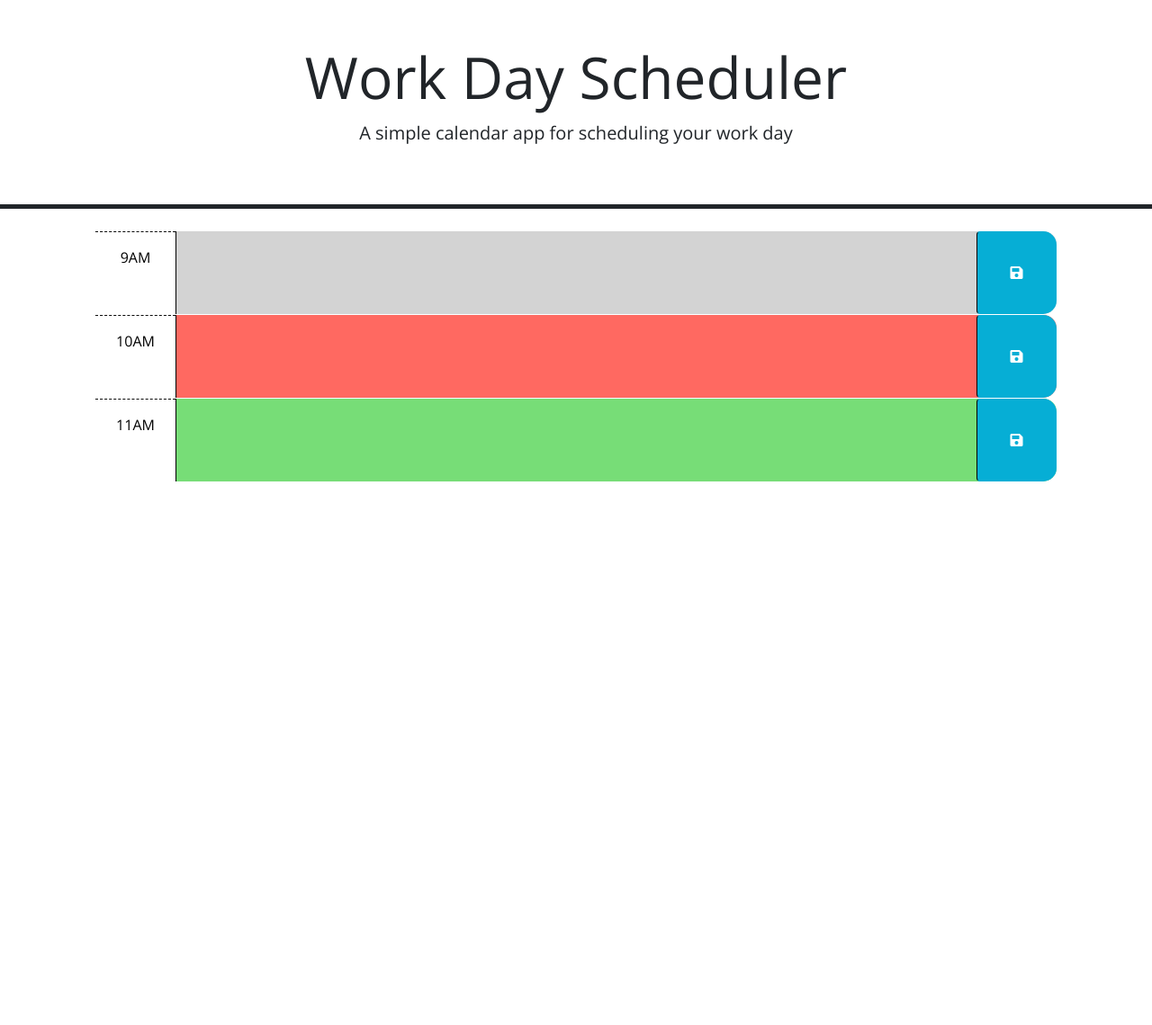
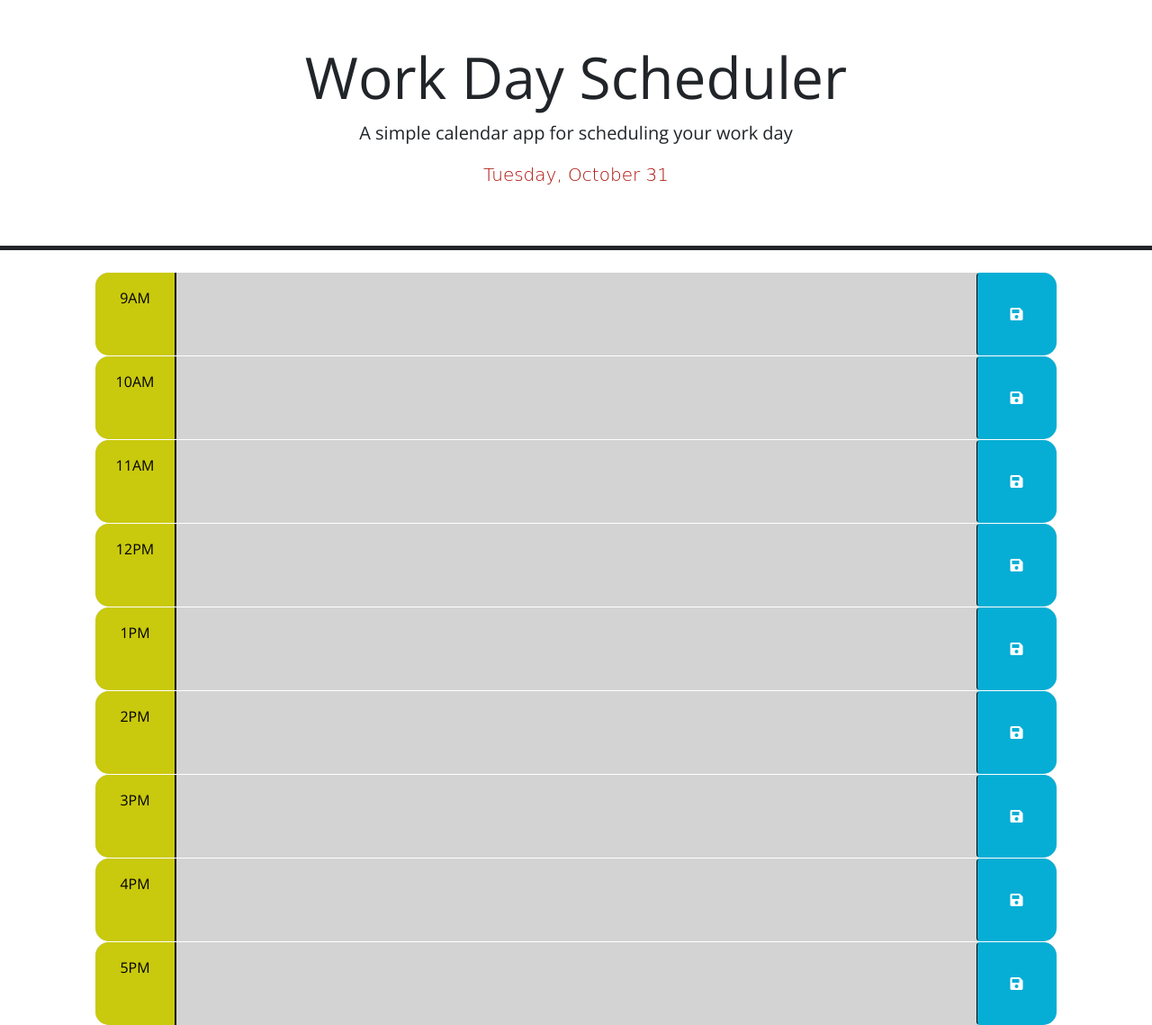
Before and after one commit to aldu1n/work-day-scheduler, a plain HTML site: page index.html in a window 1280 px wide. Shown: the whole page at 90% size. Before the commit the page ends 800 px from the top, so only its background shows below. Drawn offline with nearby package versions, Linux system fonts and the light colour scheme.

Commit message:
added functions for saving data to local storage and showing it to the page

```diff
--- a/style.css
+++ b/assets/css/style.css
@@ -1,6 +1,11 @@
 body {
   font-family: 'Open Sans', sans-serif;
   font-size: 16px;
+}
+
+#currentDay {
+  font-family: cursive;
+  color: #ac1008;
 }
 
 textarea {
@@ -10,6 +15,13 @@ textarea {
   color: #000000;
   border-left: 1px solid black;
   padding: 10px;
+}
+
+textarea:hover,
+textarea:active,
+.saveBtn:hover,
+.saveBtn:active {
+  box-shadow: 0 0 3px black;
 }
 
 .description {
@@ -25,9 +37,11 @@ textarea {
 }
 
 .hour {
-  background-color: #ffffff;
+  background-color: #c9c90d;
   color: #000000;
-  border-top: 1px dashed #000000;
+  border-right: 1px solid black;
+  border-top-left-radius: 15px;
+  border-bottom-left-radius: 15px;
 }
 
 .past {
@@ -57,3 +71,9 @@ textarea {
   font-size: 20px;
   transition: all 0.3s ease-in-out;
 }
+
+#success {
+  text-align: center;
+  font-weight: bold;
+  color: #ac1008;
+}
--- /dev/null
+++ b/assets/js/script.js
@@ -0,0 +1,71 @@
+// Wrapped all code that interacts with the DOM in a call to jQuery to ensure that the code isn't run until the browser has finished rendering all the elements in the html.
+$(document).ready(function () {
+
+// Variable to store current date, then its written into header.
+var currentDay = dayjs().format('dddd, MMMM D');
+$("#currentDay").text(currentDay);
+
+// Variable to store current hour.
+var currentHour = dayjs().hour();
+
+// Function to change time-block class for past, present and future depending on current time.
+$('.time-block').each(function() {
+
+  var hour = $(this).data('hour');
+
+  if (currentHour < hour) {
+    $(this).addClass('future');
+  }
+  else if (currentHour === hour) {
+    $(this).addClass('present');
+  }
+  else {
+    $(this).addClass('past');
+  }
+});
+
+
+
+// Event listener for click events on the save button.
+$('.saveBtn').on('click', function () {
+
+// Adds 'event saved to the local storage' when save button is clicked.
+  var savedEl = $('<p>');
+  $('#success').append(savedEl);
+  savedEl.text('Event saved to the Local Storage✅');
+
+// Timer to remove the text after 1 second.
+  var successTime = 1;
+  var timer = setInterval(function() {
+  successTime--;
+  if(successTime === 0) {
+    savedEl.remove();
+  }
+  }, 1000);
+  setInterval(timer)
+
+  // Variale to get specific time-block, and textarea of each save button.
+  var timeBlock = $(this).closest('.time-block');
+  var textarea = timeBlock.find('.description');
+
+  // Variable to get textarea value.
+  var inputValue = textarea.val();
+
+ // Gets data-hour dataset to use as a key for local storage.
+  var hour = timeBlock.data('hour');
+
+  // Saves the input value to local storage.
+  localStorage.setItem('hour-' + hour, inputValue);
+  });
+
+ //Function to get the data from the local storage
+  $('.time-block').each(function () {
+    var timeBlock = $(this);
+    var hour = timeBlock.data('hour');
+    var savedValue = localStorage.getItem('hour-' + hour);
+  // If textarea input is not empty, get the local storage value and display it on the page.
+    if (savedValue !== null) {
+      timeBlock.find('.description').val(savedValue);
+    }
+});
+});
--- a/index.html
+++ b/index.html
@@ -18,29 +18,19 @@
       href="https://fonts.googleapis.com/css?family=Open+Sans&display=swap"
       rel="stylesheet"
     />
-    <link rel="stylesheet" href="style.css" />
+    <link rel="stylesheet" href="./assets/css/style.css" />
     <title>Work Day Scheduler</title>
   </head>
 
   <body>
-    <header class="p-5 mb-4 border-5 border-bottom border-dark text-center">
+    <header class=" header p-5 mb-4 border-5 border-bottom border-dark text-center">
       <h1 class="display-3">Work Day Scheduler</h1>
       <p class="lead">A simple calendar app for scheduling your work day</p>
       <p id="currentDay" class="lead"></p>
     </header>
+    <div id="success"></div>
     <div class="container-lg px-5">
-      <!-- Use class for "past", "present", and "future" to apply styles to the
-        time-block divs accordingly. The javascript will need to do this by
-        adding/removing these classes on each div by comparing the hour in the
-        id to the current hour. The html provided below is meant to be an example
-        demonstrating how the css provided can be leveraged to create the
-        desired layout and colors. The html below should be removed or updated
-        in the finished product. Remember to delete this comment once the
-        code is implemented.
-        -->
-
-      <!-- Example of a past time block. The "past" class adds a gray background color. -->
-      <div id="hour-9" class="row time-block past">
+      <div id="hour-9" class="row time-block" data-hour='9'>
         <div class="col-2 col-md-1 hour text-center py-3">9AM</div>
         <textarea class="col-8 col-md-10 description" rows="3"> </textarea>
         <button class="btn saveBtn col-2 col-md-1" aria-label="save">
@@ -48,8 +38,7 @@
         </button>
       </div>
 
-      <!-- Example of a a present time block. The "present" class adds a red background color. -->
-      <div id="hour-10" class="row time-block present">
+      <div id="hour-10" class="row time-block" data-hour="10">
         <div class="col-2 col-md-1 hour text-center py-3">10AM</div>
         <textarea class="col-8 col-md-10 description" rows="3"> </textarea>
         <button class="btn saveBtn col-2 col-md-1" aria-label="save">
@@ -57,9 +46,56 @@
         </button>
       </div>
 
-      <!-- Example of a future time block. The "future" class adds a green background color. -->
-      <div id="hour-11" class="row time-block future">
+      <div data-hour="11" id="hour-11" class="row time-block">
         <div class="col-2 col-md-1 hour text-center py-3">11AM</div>
+        <textarea class="col-8 col-md-10 description" rows="3"> </textarea>
+        <button class="btn saveBtn col-2 col-md-1" aria-label="save">
+          <i class="fas fa-save" aria-hidden="true"></i>
+        </button>
+      </div>
+
+      <div id="hour-12" class="row time-block" data-hour="12">
+        <div class="col-2 col-md-1 hour text-center py-3">12PM</div>
+        <textarea class="col-8 col-md-10 description" rows="3"> </textarea>
+        <button class="btn saveBtn col-2 col-md-1" aria-label="save">
+          <i class="fas fa-save" aria-hidden="true"></i>
+        </button>
+      </div>
+
+      <div id="hour-13" class="row time-block" data-hour="13">
+        <div class="col-2 col-md-1 hour text-center py-3">1PM</div>
+        <textarea class="col-8 col-md-10 description" rows="3"> </textarea>
+        <button class="btn saveBtn col-2 col-md-1" aria-label="save">
+          <i class="fas fa-save" aria-hidden="true"></i>
+        </button>
+      </div>
+
+      <div id="hour-14" class="row time-block" data-hour="14">
+        <div class="col-2 col-md-1 hour text-center py-3">2PM</div>
+        <textarea class="col-8 col-md-10 description" rows="3"> </textarea>
+        <button class="btn saveBtn col-2 col-md-1" aria-label="save">
+          <i class="fas fa-save" aria-hidden="true"></i>
+        </button>
+      </div>
+
+      <div id="hour-15" class="row time-block" data-hour="15">
+        <div class="col-2 col-md-1 hour text-center py-3">3PM</div>
+        <textarea class="col-8 col-md-10 description" rows="3"> </textarea>
+        <button class="btn saveBtn col-2 col-md-1" aria-label="save">
+          <i class="fas fa-save" aria-hidden="true"></i>
+        </button>
+      </div>
+
+      <div id="hour-16" class="row time-block" data-hour="16">
+        <div class="col-2 col-md-1 hour text-center py-3">4PM</div>
+        <textarea class="col-8 col-md-10 description" rows="3"> </textarea>
+        <button class="btn saveBtn col-2 col-md-1" aria-label="save">
+          <i class="fas fa-save" aria-hidden="true"></i>
+        </button>
+      </div>
+
+      <div id="hour-17" class="row time-block" data-hour="17">
+        <div class="col-2 col-md-1 hour text-center py-3">5PM</div>
         <textarea class="col-8 col-md-10 description" rows="3"> </textarea>
         <button class="btn saveBtn col-2 col-md-1" aria-label="save">
           <i class="fas fa-save" aria-hidden="true"></i>
@@ -70,9 +106,9 @@
     <script
       src="https://cdn.jsdelivr.net/npm/dayjs@1.11.3/dayjs.min.js"
       integrity="sha256-iu/zLUB+QgISXBLCW/mcDi/rnf4m4uEDO0wauy76x7U="
-      crossorigin="anonymous"
-    ></script>
+      crossorigin="anonymous">
+    </script>
 
-    <script src="script.js"></script>
+    <script src="./assets/js/script.js"></script>
   </body>
 </html>
--- a/script.js
+++ /dev/null
@@ -1,23 +0,0 @@
-// Wrap all code that interacts with the DOM in a call to jQuery to ensure that
-// the code isn't run until the browser has finished rendering all the elements
-// in the html.
-$(function () {
-  // TODO: Add a listener for click events on the save button. This code should
-  // use the id in the containing time-block as a key to save the user input in
-  // local storage. HINT: What does `this` reference in the click listener
-  // function? How can DOM traversal be used to get the "hour-x" id of the
-  // time-block containing the button that was clicked? How might the id be
-  // useful when saving the description in local storage?
-  //
-  // TODO: Add code to apply the past, present, or future class to each time
-  // block by comparing the id to the current hour. HINTS: How can the id
-  // attribute of each time-block be used to conditionally add or remove the
-  // past, present, and future classes? How can Day.js be used to get the
-  // current hour in 24-hour time?
-  //
-  // TODO: Add code to get any user input that was saved in localStorage and set
-  // the values of the corresponding textarea elements. HINT: How can the id
-  // attribute of each time-block be used to do this?
-  //
-  // TODO: Add code to display the current date in the header of the page.
-});
```
Also changed, not shown: 1 other file.
